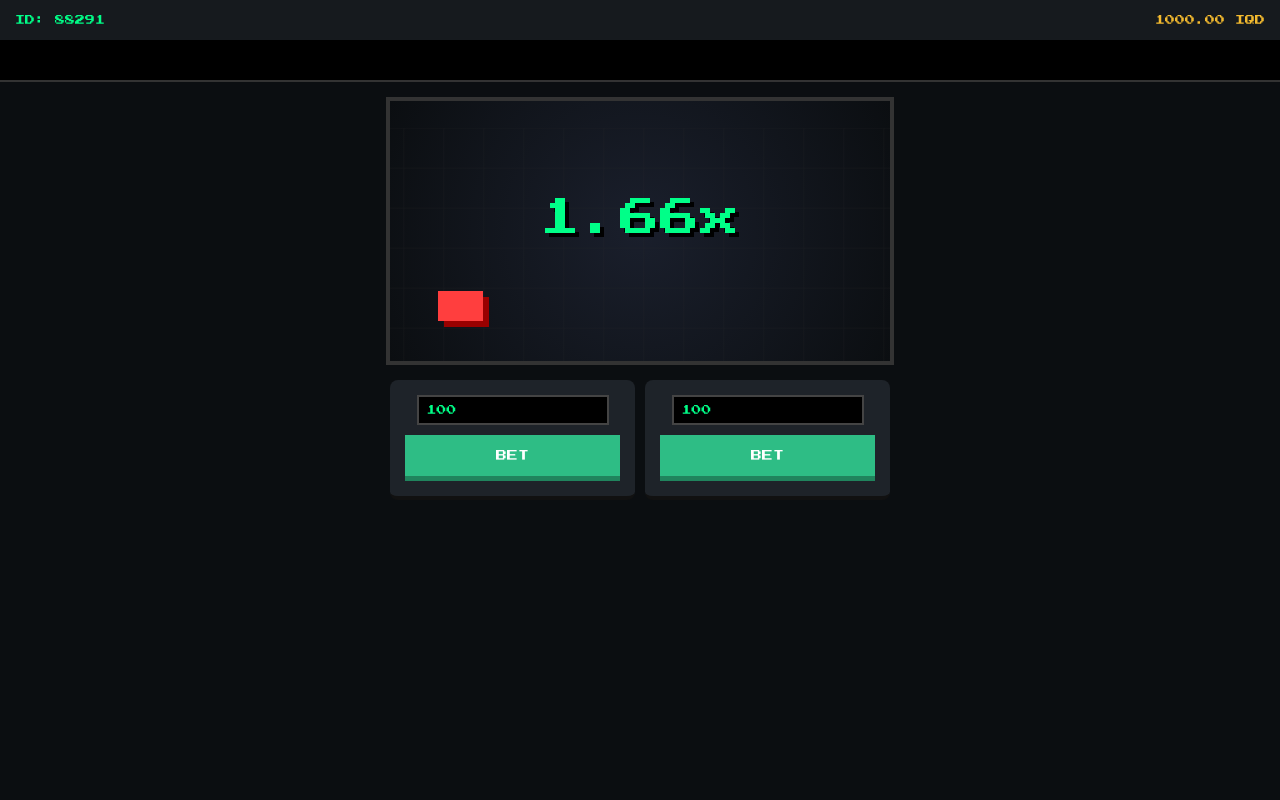
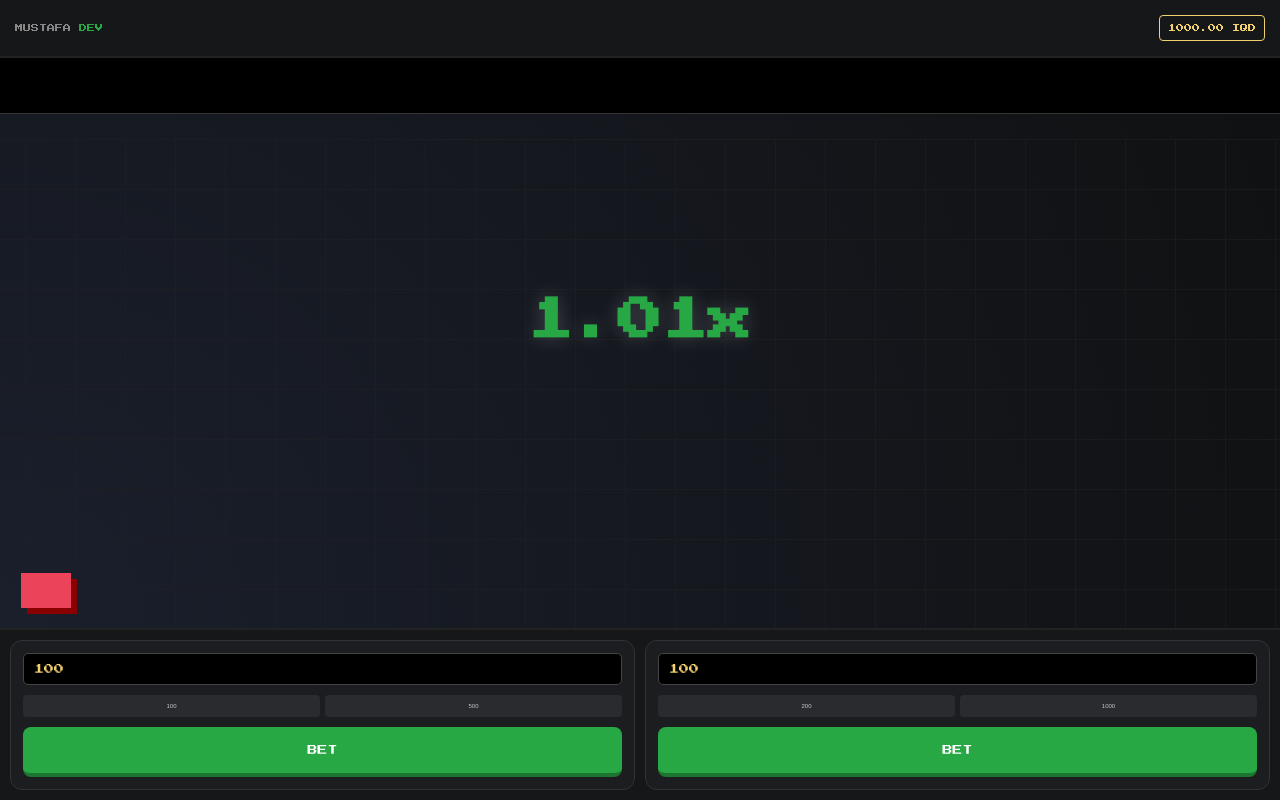
Before and after one commit to mustafagermavi/grt, a plain HTML site: page index.html in a window 1280 px wide. Drawn offline with Linux system fonts and the light colour scheme.

Commit message:
Update index.html

```diff
--- a/index.html
+++ b/index.html
@@ -3,87 +3,108 @@
 <head>
     <meta charset="UTF-8">
     <meta name="viewport" content="width=device-width, initial-scale=1.0, maximum-scale=1.0, user-scalable=no">
-    <title>Kurdex VIP Crash</title>
+    <title>Mustafa Dev - 1xbet Aviator Pro</title>
     <link href="https://fonts.googleapis.com/css2?family=Press+Start+2P&display=swap" rel="stylesheet">
     <style>
         :root {
-            --bg: #0b0e11; --panel: #1e2329; --accent: #00ff88;
-            --danger: #ff3e3e; --gold: #f3ba2f; --blue: #3498db;
+            --main-bg: #101112; --panel-bg: #1c1d20; --accent: #28a745;
+            --gold: #f2d06b; --danger: #eb445a; --blue: #3498db; --glass: rgba(255, 255, 255, 0.05);
         }
 
         body {
-            background: var(--bg); color: white; font-family: 'Press Start 2P', cursive;
-            margin: 0; display: flex; flex-direction: column; align-items: center;
-            user-select: none; touch-action: manipulation;
+            background: var(--main-bg); color: white; font-family: 'Press Start 2P', cursive;
+            margin: 0; display: flex; flex-direction: column; height: 100vh; overflow: hidden;
+            image-rendering: pixelated;
         }
 
-        /* Header & History */
-        .header { width: 100%; padding: 15px; display: flex; justify-content: space-between; font-size: 10px; box-sizing: border-box; background: #161a1e; }
-        .history-bar {
-            width: 100%; height: 40px; background: #000; display: flex;
-            align-items: center; gap: 10px; padding: 0 15px; overflow-x: auto; border-bottom: 2px solid #333;
+        /* 1. Header & Stats */
+        header {
+            display: flex; justify-content: space-between; align-items: center;
+            padding: 15px; background: #161719; border-bottom: 2px solid #222; font-size: 8px;
         }
-        .h-item { padding: 4px 8px; border-radius: 4px; font-size: 8px; font-weight: bold; }
-        .low { background: var(--blue); } .mid { background: #9b59b6; } .high { background: var(--gold); color: #000; }
+        .balance-box { color: var(--gold); border: 1px solid var(--gold); padding: 8px; border-radius: 4px; }
 
-        /* Game Stage */
-        .stage {
-            width: 95%; max-width: 500px; height: 260px; background: radial-gradient(circle, #1a1f2c, #0b0e11);
-            margin: 15px 0; border: 4px solid #333; position: relative; overflow: hidden;
+        /* 2. Real History Bar */
+        .history {
+            display: flex; gap: 8px; padding: 10px; background: #000; overflow-x: auto;
+            border-bottom: 1px solid #333; height: 35px; align-items: center;
         }
-        #multiplier {
-            position: absolute; top: 45%; left: 50%; transform: translate(-50%, -50%);
-            font-size: 2.5rem; color: var(--accent); text-shadow: 4px 4px #000; z-index: 10;
+        .h-tag { padding: 4px 8px; border-radius: 10px; font-size: 7px; min-width: 40px; text-align: center; }
+        .h-low { background: #3498db; } .h-mid { background: #9b59b6; } .h-high { background: var(--gold); color: #000; }
+
+        /* 3. The Main Stage (Graph Area) */
+        .game-stage {
+            flex-grow: 1; position: relative; background: radial-gradient(circle at bottom left, #1a1f2c, #101112);
+            overflow: hidden; border-bottom: 2px solid #222;
         }
+        .grid-line { position: absolute; width: 200%; height: 200%; background-image: linear-gradient(#222 1px, transparent 1px), linear-gradient(90deg, #222 1px, transparent 1px); background-size: 50px 50px; opacity: 0.5; animation: gridScroll 10s linear infinite; }
+        @keyframes gridScroll { from { transform: translate(0, 0); } to { transform: translate(-50px, 50px); } }
+
         #plane {
-            position: absolute; bottom: 20px; left: 20px; width: 45px; height: 30px;
-            background: var(--danger); box-shadow: 6px 6px 0 #900; display: none; z-index: 11;
+            position: absolute; bottom: 20px; left: 20px; width: 50px; height: 35px;
+            background: var(--danger); box-shadow: 6px 6px 0 #800; display: none; z-index: 10;
         }
 
-        /* Double Betting Area */
-        .bet-container { width: 95%; max-width: 500px; display: grid; grid-template-columns: 1fr 1fr; gap: 10px; }
-        .bet-box { background: var(--panel); padding: 15px; border-radius: 8px; border-bottom: 4px solid #111; text-align: center; }
-        input {
-            width: 80%; background: #000; border: 2px solid #444; color: var(--accent);
-            padding: 8px; font-family: 'Press Start 2P'; font-size: 10px; margin-bottom: 10px;
+        #mult-display {
+            position: absolute; top: 40%; left: 50%; transform: translate(-50%, -50%);
+            font-size: 2.8rem; font-weight: bold; text-shadow: 0 0 20px rgba(255,255,255,0.2); z-index: 5;
         }
-        .bet-btn {
-            width: 100%; padding: 15px 0; font-family: 'Press Start 2P'; font-size: 11px;
-            border: none; cursor: pointer; color: white; border-bottom: 5px solid rgba(0,0,0,0.3);
+
+        /* 4. Double Betting Panels */
+        .bet-area { display: grid; grid-template-columns: 1fr 1fr; gap: 10px; padding: 10px; background: #161719; }
+        .bet-card { background: var(--panel-bg); padding: 12px; border-radius: 12px; border: 1px solid #333; display: flex; flex-direction: column; gap: 10px; }
+
+        .input-row { display: flex; gap: 5px; }
+        input { width: 100%; background: #000; border: 1px solid #444; color: var(--gold); padding: 10px; font-family: 'Press Start 2P'; font-size: 10px; border-radius: 5px; }
+
+        .quick-bet { display: grid; grid-template-columns: 1fr 1fr; gap: 5px; }
+        .q-btn { background: #2a2b2e; border: none; color: #ccc; font-size: 6px; padding: 8px; cursor: pointer; border-radius: 4px; }
+
+        .main-btn {
+            width: 100%; padding: 18px 0; font-family: 'Press Start 2P'; font-size: 10px;
+            border: none; border-radius: 8px; cursor: pointer; color: white; transition: 0.2s;
+            border-bottom: 4px solid rgba(0,0,0,0.3);
         }
-        .btn-ready { background: #2ebd85; }
-        .btn-cash { background: var(--gold); color: #000; }
-        .btn-wait { background: #555; pointer-events: none; }
+        .btn-bet { background: #28a745; } .btn-cash { background: var(--gold); color: #000; } .btn-wait { background: #444; opacity: 0.7; }
 
-        /* Animation */
-        .grid { position: absolute; width: 200%; height: 100%; background-image: linear-gradient(#333 1px, transparent 1px), linear-gradient(90deg, #333 1px, transparent 1px); background-size: 40px 40px; opacity: 0.2; animation: moveGrid 3s linear infinite; }
-        @keyframes moveGrid { from { transform: translate(0, 0); } to { transform: translate(-40px, 40px); } }
+        /* Mobile Optimization */
+        @media (max-width: 480px) {
+            #mult-display { font-size: 2rem; }
+            .bet-area { grid-template-columns: 1fr; }
+        }
     </style>
 </head>
 <body>
 
-    <div class="header">
-        <span style="color:var(--accent)">ID: 88291</span>
-        <span id="bal-val" style="color:var(--gold)">1000.00 IQD</span>
+    <header>
+        <div style="color:#888">MUSTAFA <span style="color:var(--accent)">DEV</span></div>
+        <div class="balance-box" id="balance">1000.00 IQD</div>
+    </header>
+
+    <div class="history" id="history-list"></div>
+
+    <div class="game-stage">
+        <div class="grid-line"></div>
+        <div id="plane"></div>
+        <div id="mult-display">1.00x</div>
     </div>
 
-    <div class="history-bar" id="history">
+    <div class="bet-area">
+        <div class="bet-card">
+            <div class="input-row"><input type="number" id="amt1" value="100"></div>
+            <div class="quick-bet">
+                <button class="q-btn" onclick="setAmt(1, 100)">100</button>
+                <button class="q-btn" onclick="setAmt(1, 500)">500</button>
+            </div>
+            <button id="btn1" class="main-btn btn-bet" onclick="handleAction(1)">BET</button>
         </div>
-
-    <div class="stage">
-        <div class="grid"></div>
-        <div id="plane"></div>
-        <div id="multiplier">1.00x</div>
-    </div>
-
-    <div class="bet-container">
-        <div class="bet-box">
-            <input type="number" id="amt1" value="100">
-            <button id="btn1" class="bet-btn btn-ready" onclick="placeBet(1)">BET</button>
-        </div>
-        <div class="bet-box">
-            <input type="number" id="amt2" value="100">
-            <button id="btn2" class="bet-btn btn-ready" onclick="placeBet(2)">BET</button>
+        <div class="bet-card">
+            <div class="input-row"><input type="number" id="amt2" value="100"></div>
+            <div class="quick-bet">
+                <button class="q-btn" onclick="setAmt(2, 200)">200</button>
+                <button class="q-btn" onclick="setAmt(2, 1000)">1000</button>
+            </div>
+            <button id="btn2" class="main-btn btn-bet" onclick="handleAction(2)">BET</button>
         </div>
     </div>
 
@@ -91,108 +112,101 @@
         let balance = 1000.00;
         let mult = 1.00;
         let isFlying = false;
-        let crashPoint = 0;
+        let crashAt = 0;
         let bets = {
             1: { active: false, amount: 0, cashed: false },
             2: { active: false, amount: 0, cashed: false }
         };
 
-        function placeBet(id) {
-            const amtInput = document.getElementById('amt' + id);
+        function setAmt(id, val) { document.getElementById('amt'+id).value = val; }
+
+        function handleAction(id) {
             const btn = document.getElementById('btn' + id);
-            let amount = parseFloat(amtInput.value);
+            const amt = parseFloat(document.getElementById('amt' + id).value);
 
             if (!isFlying && !bets[id].active) {
-                if (amount > balance) return;
-                balance -= amount;
-                bets[id].active = true;
-                bets[id].amount = amount;
-                bets[id].cashed = false;
-                btn.innerText = "WAITING";
-                btn.className = "bet-btn btn-wait";
+                if (amt > balance) return;
+                balance -= amt;
+                bets[id] = { active: true, amount: amt, cashed: false };
+                btn.innerText = "WAITING...";
+                btn.className = "main-btn btn-wait";
                 updateUI();
             } else if (isFlying && bets[id].active && !bets[id].cashed) {
-                // Cash Out
-                let win = parseFloat((bets[id].amount * mult).toFixed(2));
-                balance += win;
+                let win = (bets[id].amount * mult).toFixed(2);
+                balance += parseFloat(win);
                 bets[id].cashed = true;
-                btn.innerText = win.toFixed(0);
-                btn.className = "bet-btn btn-wait";
+                btn.innerText = "WON: " + win;
+                btn.className = "main-btn btn-wait";
                 updateUI();
             }
         }
 
         function gameLoop() {
             isFlying = false;
-            document.getElementById('multiplier').style.color = "var(--accent)";
-            document.getElementById('multiplier').innerText = "WAITING...";
+            document.getElementById('mult-display').innerText = "WAITING...";
+            document.getElementById('mult-display').style.color = "white";
+            document.getElementById('plane').style.display = "none";
 
-            setTimeout(() => {
-                startFlight();
-            }, 4000);
+            setTimeout(startFlight, 5000);
         }
 
         function startFlight() {
             isFlying = true;
             mult = 1.00;
-            crashPoint = (Math.random() * 8 + 1.05).toFixed(2);
+            crashAt = (Math.random() * 7 + 1.05).toFixed(2);
             document.getElementById('plane').style.display = "block";
 
-            // Update buttons that were waiting
             for(let i=1; i<=2; i++) {
                 if(bets[i].active) {
-                    document.getElementById('btn' + i).innerText = "CASH OUT";
-                    document.getElementById('btn' + i).className = "bet-btn btn-cash";
+                    document.getElementById('btn'+i).innerText = "CASH OUT";
+                    document.getElementById('btn'+i).className = "main-btn btn-cash";
                 }
             }
-            updateFlight();
+            tick();
         }
 
-        function updateFlight() {
+        function tick() {
             if (!isFlying) return;
-            mult += 0.008 * Math.pow(mult, 1.1);
-            document.getElementById('multiplier').innerText = mult.toFixed(2) + "x";
+            mult += 0.007 * Math.pow(mult, 1.15);
+            document.getElementById('mult-display').innerText = mult.toFixed(2) + "x";
+            document.getElementById('mult-display').style.color = "var(--accent)";
 
-            let pos = (mult - 1) * 30;
-            document.getElementById('plane').style.bottom = (20 + pos) + "px";
-            document.getElementById('plane').style.left = (20 + pos * 1.4) + "px";
+            // Real Plane Curve
+            let x = (mult - 1) * 45;
+            let y = (mult - 1) * 25;
+            document.getElementById('plane').style.left = (20 + x) + "px";
+            document.getElementById('plane').style.bottom = (20 + y) + "px";
 
-            if (mult >= crashPoint) {
-                crash();
-            } else {
-                requestAnimationFrame(updateFlight);
-            }
+            if (mult >= crashAt) { crash(); }
+            else { requestAnimationFrame(tick); }
         }
 
         function crash() {
             isFlying = false;
-            document.getElementById('multiplier').innerText = "FLEW AWAY!";
-            document.getElementById('multiplier').style.color = "var(--danger)";
+            document.getElementById('mult-display').innerText = "FLEW AWAY!";
+            document.getElementById('mult-display').style.color = "var(--danger)";
             document.getElementById('plane').style.display = "none";
 
-            addHistory(mult);
+            updateHistory(mult);
 
-            // Reset buttons
             for(let i=1; i<=2; i++) {
                 bets[i].active = false;
-                document.getElementById('btn' + i).innerText = "BET";
-                document.getElementById('btn' + i).className = "bet-btn btn-ready";
+                document.getElementById('btn'+i).innerText = "BET";
+                document.getElementById('btn'+i).className = "main-btn btn-bet";
             }
             setTimeout(gameLoop, 3000);
         }
 
-        function addHistory(val) {
-            const h = document.getElementById('history');
+        function updateHistory(val) {
+            const list = document.getElementById('history-list');
             const item = document.createElement('div');
-            let type = val < 2 ? 'low' : (val < 10 ? 'mid' : 'high');
-            item.className = `h-item ${type}`;
+            let color = val < 2 ? 'h-low' : (val < 10 ? 'h-mid' : 'h-high');
+            item.className = `h-tag ${color}`;
             item.innerText = parseFloat(val).toFixed(2) + "x";
-            h.prepend(item);
+            list.prepend(item);
         }
 
-        function updateUI() {
-            document.getElementById('bal-val').innerText = balance.toFixed(2) + " IQD";
-        }
+        function updateUI() { document.getElementById('balance').innerText = balance.toFixed(2) + " IQD"; }
 
         gameLoop();
     </script>
```
